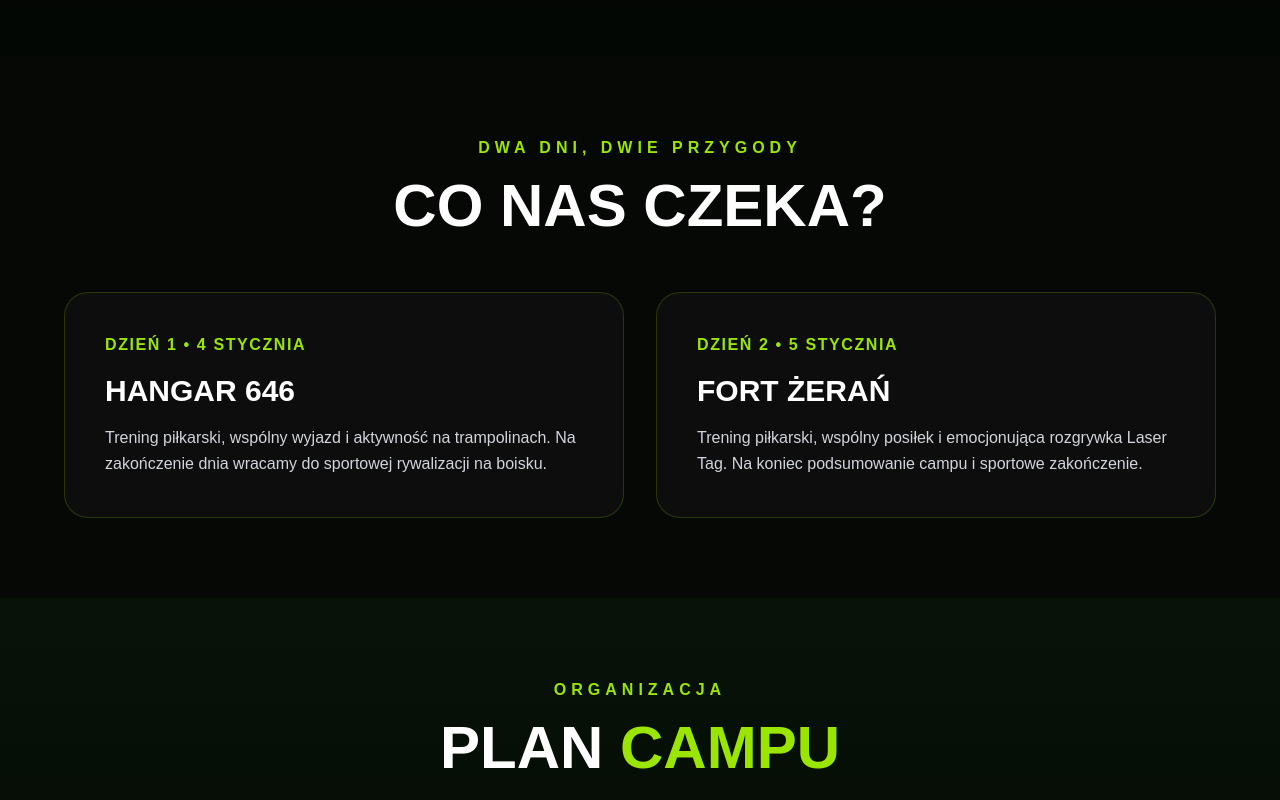
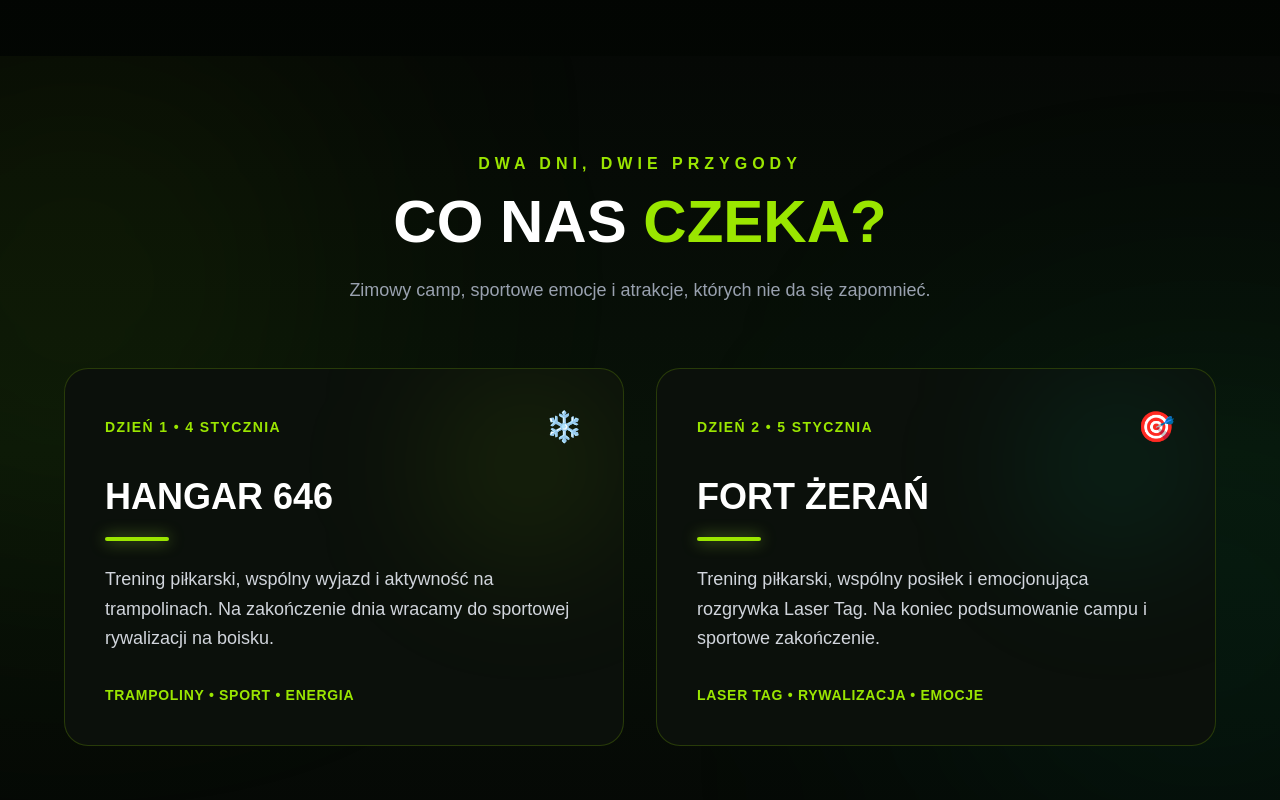
Before and after one commit to betteronfield/betteronfield-website, a Next.js app: page /pre-winter-camp-2027 in a window 1280 px wide. Shown: the part 1300-2100 px from the top of the page. Built offline with nearby package versions, Linux system fonts and the light colour scheme.

Commit message:
Update page.tsx

```diff
--- a/app/pre-winter-camp-2027/page.tsx
+++ b/app/pre-winter-camp-2027/page.tsx
@@ -130,49 +130,93 @@ export default function PreWinterCampPage() {
         </div>
       </section>
 
-      {/* ATTRACTIONS */}
-      <section className="px-5 sm:px-6 md:px-16 py-20 bg-[#050805]">
-        <div className="max-w-6xl mx-auto">
-          <div className="text-center mb-14">
+
+      {/* ATTRACTIONS – WINTER EDITION */}
+      <section className="relative px-5 sm:px-6 md:px-16 py-24 bg-gradient-to-b from-[#050805] via-[#081208] to-[#050805] overflow-hidden">
+
+        <div className="absolute top-0 left-[-150px] w-[450px] h-[450px] bg-lime-400/10 blur-[150px] rounded-full pointer-events-none" />
+        <div className="absolute bottom-0 right-[-150px] w-[450px] h-[450px] bg-emerald-400/10 blur-[150px] rounded-full pointer-events-none" />
+
+        <div className="relative z-10 max-w-6xl mx-auto">
+
+          <div className="text-center mb-16">
             <p className="text-lime-400 uppercase tracking-[5px] font-black mb-4">
               Dwa dni, dwie przygody
             </p>
             <h2 className="text-4xl md:text-6xl font-black uppercase">
-              Co nas czeka?
+              Co nas <span className="text-lime-400">czeka?</span>
             </h2>
+            <p className="text-gray-400 mt-6 text-lg max-w-2xl mx-auto">
+              Zimowy camp, sportowe emocje i atrakcje, których nie da się zapomnieć.
+            </p>
           </div>
 
           <div className="grid md:grid-cols-2 gap-8">
-            <div className="rounded-3xl overflow-hidden border border-lime-400/20 bg-[#0d0d0d] p-8 md:p-10">
-              <p className="text-lime-400 font-black tracking-widest mb-4">
+
+            <div className="group relative rounded-3xl overflow-hidden border border-lime-400/20 bg-[#0b100b] p-8 md:p-10 transition-all duration-500 hover:border-lime-400/70 hover:shadow-[0_0_45px_rgba(163,230,53,0.15)] hover:-translate-y-2">
+
+              <div className="absolute top-0 right-0 w-48 h-48 bg-lime-400/10 blur-[70px] rounded-full group-hover:bg-lime-400/20 transition" />
+
+              <div className="relative z-10">
+                <div className="flex items-center justify-between mb-8">
+                  <span className="text-lime-400 font-black tracking-widest text-sm">
                     DZIEŃ 1 • 4 STYCZNIA
-              </p>
-              <h3 className="text-3xl font-black uppercase mb-4">
+                  </span>
+                  <span className="text-3xl">❄️</span>
+                </div>
+
+                <h3 className="text-3xl md:text-4xl font-black uppercase mb-5 group-hover:text-lime-400 transition">
                   Hangar 646
                 </h3>
-              <p className="text-gray-300 leading-relaxed">
+
+                <div className="w-16 h-1 bg-lime-400 rounded-full mb-6 shadow-[0_0_15px_rgba(163,230,53,0.7)]" />
+
+                <p className="text-gray-300 leading-relaxed text-lg">
                   Trening piłkarski, wspólny wyjazd i aktywność na
                   trampolinach. Na zakończenie dnia wracamy do sportowej
                   rywalizacji na boisku.
                 </p>
+
+                <p className="text-lime-400 font-bold mt-8 uppercase tracking-wider text-sm">
+                  Trampoliny • Sport • Energia
+                </p>
+              </div>
             </div>
 
-            <div className="rounded-3xl overflow-hidden border border-lime-400/20 bg-[#0d0d0d] p-8 md:p-10">
-              <p className="text-lime-400 font-black tracking-widest mb-4">
+            <div className="group relative rounded-3xl overflow-hidden border border-lime-400/20 bg-[#0b100b] p-8 md:p-10 transition-all duration-500 hover:border-lime-400/70 hover:shadow-[0_0_45px_rgba(163,230,53,0.15)] hover:-translate-y-2">
+
+              <div className="absolute top-0 right-0 w-48 h-48 bg-emerald-400/10 blur-[70px] rounded-full group-hover:bg-lime-400/20 transition" />
+
+              <div className="relative z-10">
+                <div className="flex items-center justify-between mb-8">
+                  <span className="text-lime-400 font-black tracking-widest text-sm">
                     DZIEŃ 2 • 5 STYCZNIA
-              </p>
-              <h3 className="text-3xl font-black uppercase mb-4">
+                  </span>
+                  <span className="text-3xl">🎯</span>
+                </div>
+
+                <h3 className="text-3xl md:text-4xl font-black uppercase mb-5 group-hover:text-lime-400 transition">
                   Fort Żerań
                 </h3>
-              <p className="text-gray-300 leading-relaxed">
+
+                <div className="w-16 h-1 bg-lime-400 rounded-full mb-6 shadow-[0_0_15px_rgba(163,230,53,0.7)]" />
+
+                <p className="text-gray-300 leading-relaxed text-lg">
                   Trening piłkarski, wspólny posiłek i emocjonująca
                   rozgrywka Laser Tag. Na koniec podsumowanie campu
                   i sportowe zakończenie.
                 </p>
+
+                <p className="text-lime-400 font-bold mt-8 uppercase tracking-wider text-sm">
+                  Laser Tag • Rywalizacja • Emocje
+                </p>
               </div>
+            </div>
+
           </div>
         </div>
       </section>
+
 
 
       {/* PLAN ZAJĘĆ – GRAFIKA */}
```
Lines whose indentation alone changed are shown as unchanged.
